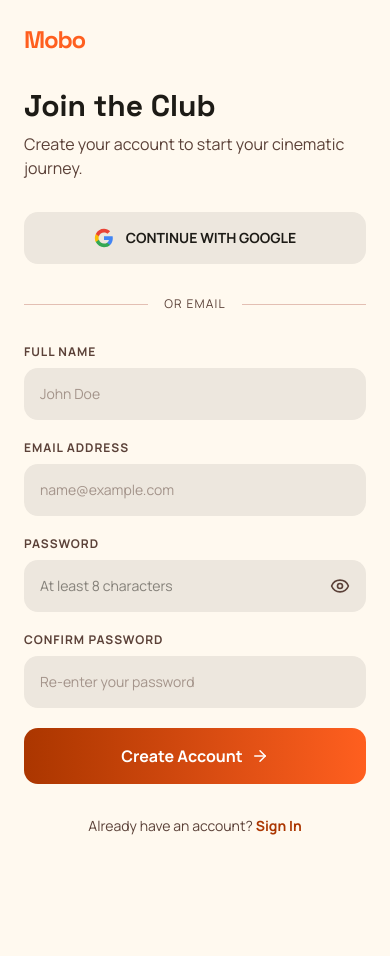
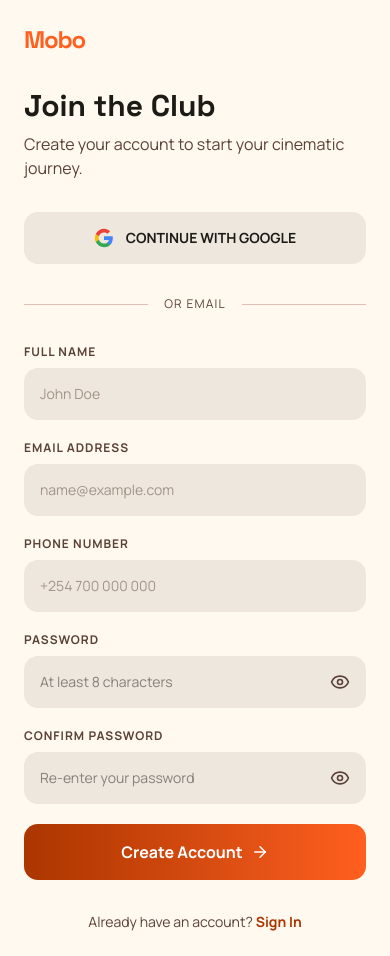
Before and after one commit to mbeka02/mobo, a React (Vite) app in the folder web/: page /signup in a window 390 px wide. Before the commit the page ends 860 px from the top, so only its background shows below. Built offline with nearby package versions, Linux system fonts and the light colour scheme.

Commit message:
feat: add telephone number field to signup form and enable password visibility toggle

```diff
--- a/web/src/lib/auth.ts
+++ b/web/src/lib/auth.ts
@@ -52,9 +52,15 @@ export async function login(email: string, password: string): Promise<User> {
 export async function signup(
   full_name: string,
   email: string,
+  telephone_number: string,
   password: string,
 ): Promise<User> {
-  return api.post<User>('/auth/signup', { full_name, email, password })
+  return api.post<User>('/auth/signup', {
+    full_name,
+    email,
+    telephone_number,
+    password,
+  })
 }
 
 export async function getCurrentUser(): Promise<User> {
--- a/web/src/routes/signup.tsx
+++ b/web/src/routes/signup.tsx
@@ -23,6 +23,10 @@ const signupSchema = z
   .object({
     fullName: z.string().min(2, "Name must be at least 2 characters"),
     email: z.string().email("Please enter a valid email address"),
+    telephoneNumber: z
+      .string()
+      .min(1, "Phone number is required")
+      .max(15, "Phone number must be at most 15 characters"),
     password: z.string().min(8, "Password must be at least 8 characters"),
     confirmPassword: z.string().min(1, "Please confirm your password"),
   })
@@ -37,12 +41,14 @@ type SignupFormValues = z.infer<typeof signupSchema>;
 function SignupPage() {
   const navigate = useNavigate();
   const [showPassword, setShowPassword] = useState(false);
+  const [showConfirmPassword, setShowConfirmPassword] = useState(false);
 
   const form = useForm<SignupFormValues>({
     resolver: zodResolver(signupSchema),
     defaultValues: {
       fullName: "",
       email: "",
+      telephoneNumber: "",
       password: "",
       confirmPassword: "",
     },
@@ -50,7 +56,12 @@ function SignupPage() {
 
   const onSubmit = async (values: SignupFormValues) => {
     try {
-      await signup(values.fullName, values.email, values.password);
+      await signup(
+        values.fullName,
+        values.email,
+        values.telephoneNumber,
+        values.password,
+      );
       toast.success("Account created! Welcome to Mobo.");
       navigate({ to: "/home" });
     } catch (err) {
@@ -206,6 +217,27 @@ function SignupPage() {
 
               <FormField
                 control={form.control}
+                name="telephoneNumber"
+                render={({ field }) => (
+                  <FormItem>
+                    <FormLabel className="text-[var(--on-surface-variant)] font-label text-xs font-bold tracking-[0.08em] uppercase">
+                      Phone Number
+                    </FormLabel>
+                    <FormControl>
+                      <Input
+                        type="tel"
+                        placeholder="+254 700 000 000"
+                        className="h-auto bg-[var(--surface-container-high)] text-[var(--on-surface)] rounded-xl px-4 py-4 text-sm font-body border-none focus-visible:ring-2 focus-visible:ring-[var(--primary)] placeholder:text-[var(--on-surface-variant)]/50"
+                        {...field}
+                      />
+                    </FormControl>
+                    <FormMessage />
+                  </FormItem>
+                )}
+              />
+
+              <FormField
+                control={form.control}
                 name="password"
                 render={({ field }) => (
                   <FormItem>
@@ -247,12 +279,27 @@ function SignupPage() {
                       Confirm Password
                     </FormLabel>
                     <FormControl>
-                      <Input
-                        type="password"
-                        placeholder="Re-enter your password"
-                        className="h-auto bg-[var(--surface-container-high)] text-[var(--on-surface)] rounded-xl px-4 py-4 text-sm font-body border-none focus-visible:ring-2 focus-visible:ring-[var(--primary)] placeholder:text-[var(--on-surface-variant)]/50"
-                        {...field}
-                      />
+                      <div className="relative">
+                        <Input
+                          type={showConfirmPassword ? "text" : "password"}
+                          placeholder="Re-enter your password"
+                          className="h-auto bg-[var(--surface-container-high)] text-[var(--on-surface)] rounded-xl px-4 py-4 text-sm font-body border-none focus-visible:ring-2 focus-visible:ring-[var(--primary)] pr-12"
+                          {...field}
+                        />
+                        <button
+                          type="button"
+                          onClick={() =>
+                            setShowConfirmPassword(!showConfirmPassword)
+                          }
+                          className="absolute right-4 top-1/2 -translate-y-1/2 text-[var(--on-surface-variant)] hover:text-[var(--on-surface)]"
+                        >
+                          {showConfirmPassword ? (
+                            <EyeOff size={20} />
+                          ) : (
+                            <Eye size={20} />
+                          )}
+                        </button>
+                      </div>
                     </FormControl>
                     <FormMessage />
                   </FormItem>
```
